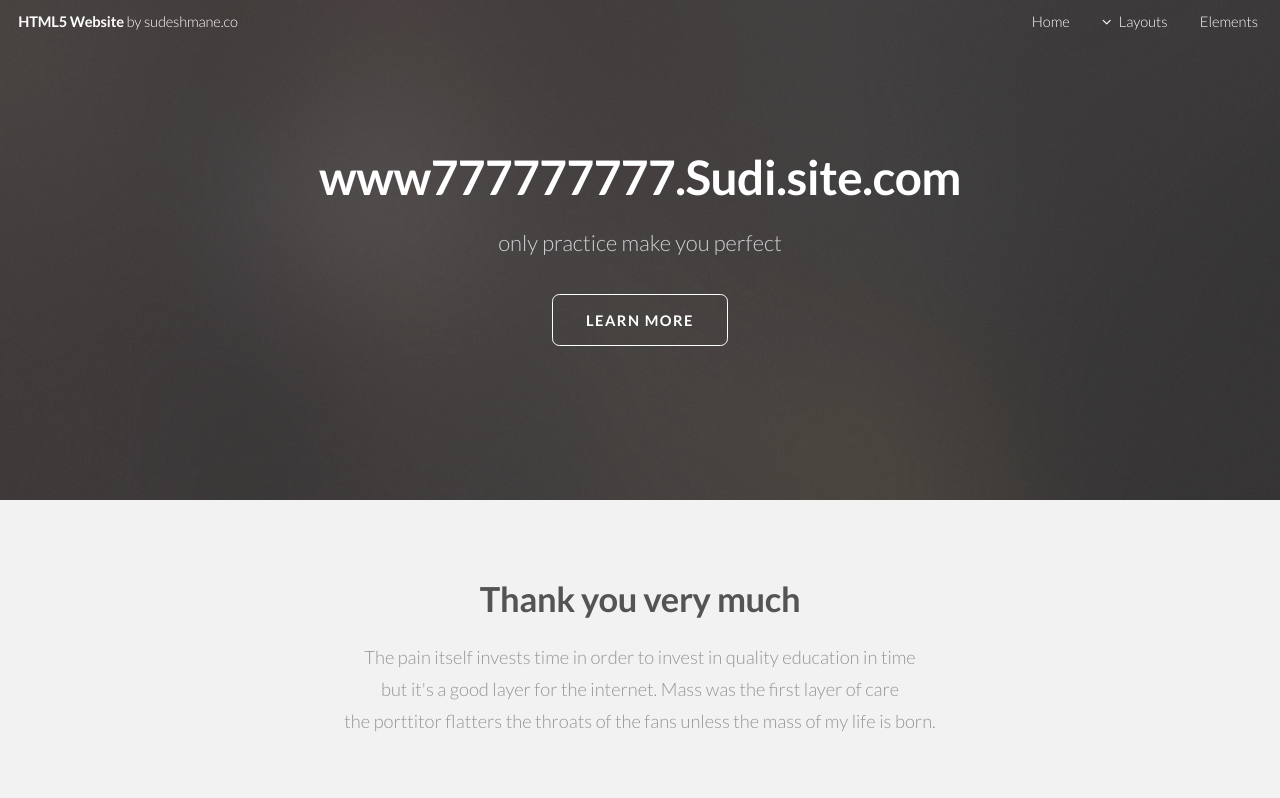
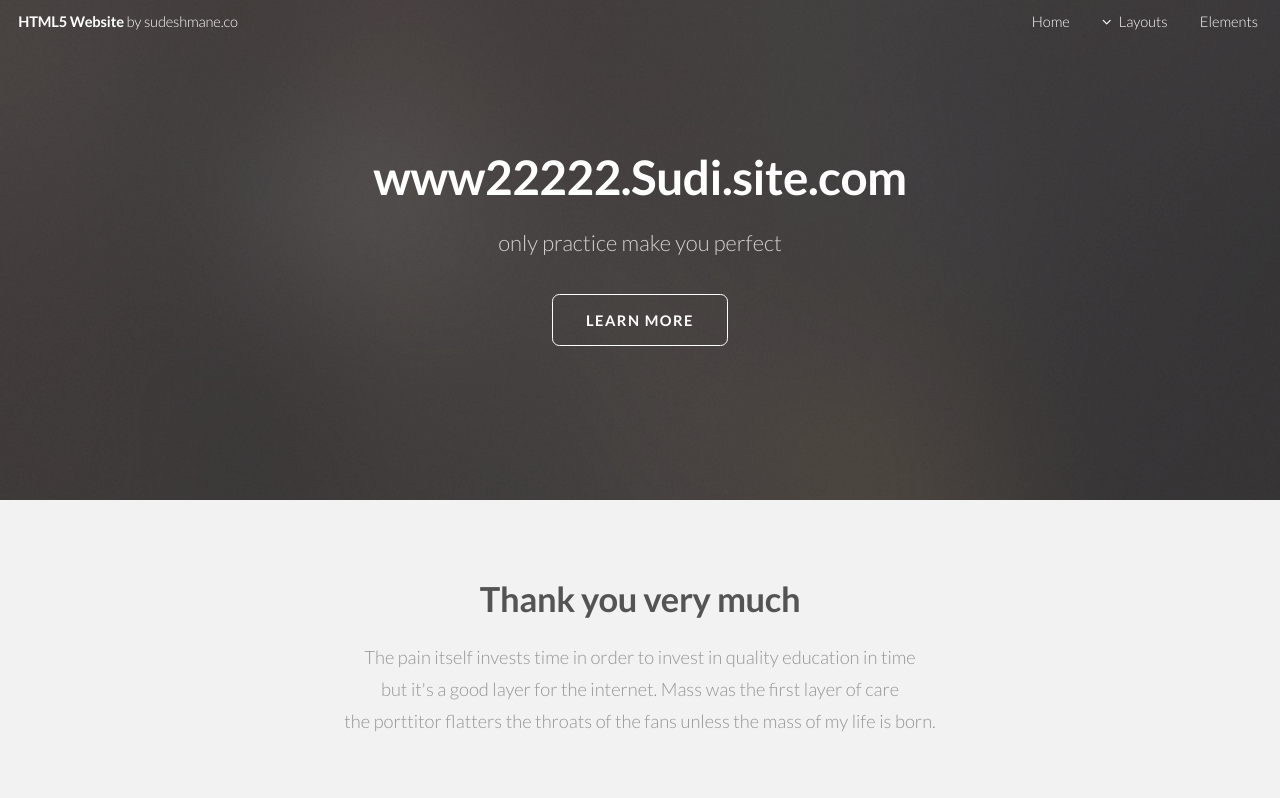
Before and after one commit to sudeshmane/aws-mini-website, a plain HTML site: page index.html in a window 1280 px wide. Shown: the top 798 px of the page. Drawn offline with Linux system fonts and the light colour scheme.

Commit message:
commit-14

```diff
--- a/index.html
+++ b/index.html
@@ -56,7 +56,7 @@
 		<!-- Banner -->
 			<section id="banner">
 				<div class="inner">
-					<h2>www777777777.Sudi.site.com</h2>
+					<h2>www22222.Sudi.site.com</h2>
 					<p>only practice make you perfect</p>
 					<ul class="actions">
 						<li><a href="#one" class="button big scrolly">Learn More</a></li>
```
